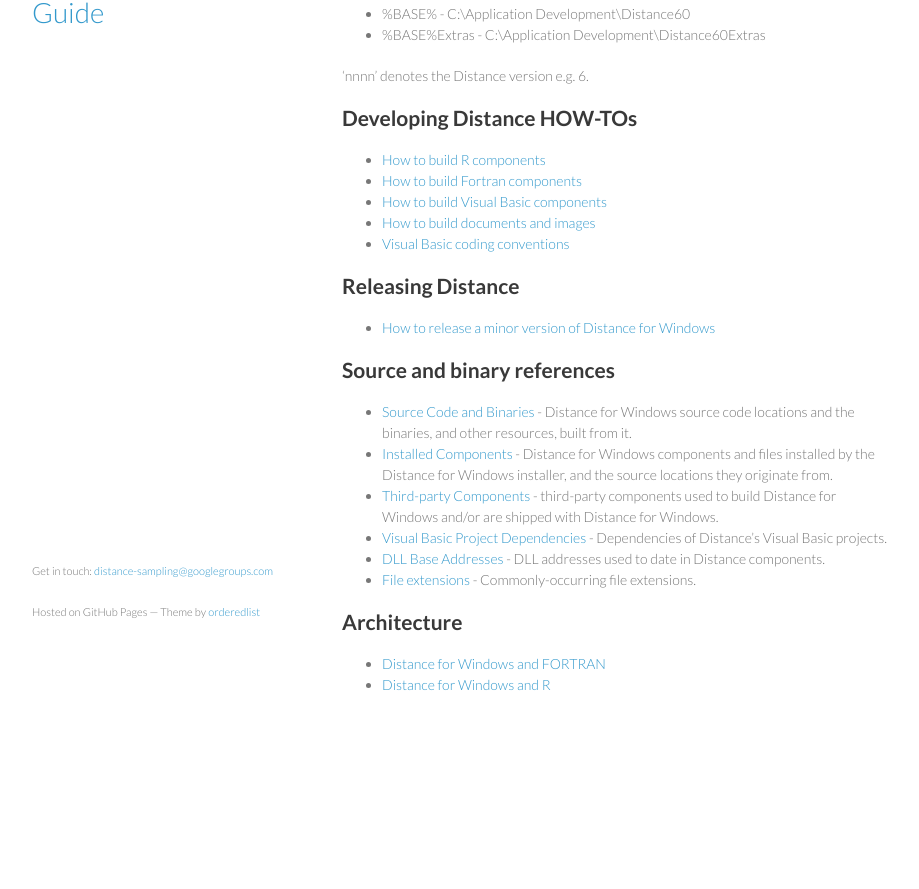
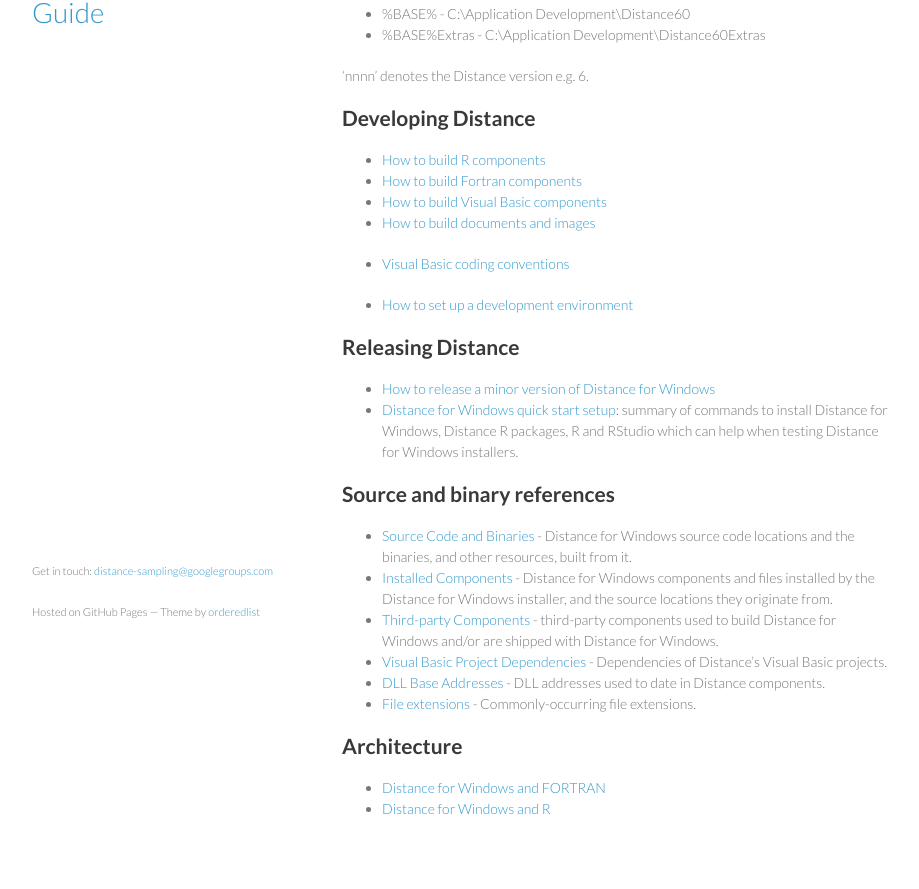
Before and after one commit to softwaresaved/distance-consultancy, a Jekyll site: the page built from index.md, in a window 1280 px wide. Shown: the part 209-1098 px from the top of the page, without its empty margins (178-1097 px from the left). Built offline with Jekyll 4.4.1, drawn with Linux system fonts in a browser that asks for light colours; before the commit the page ends 974 px from its top, so only the background shows below that.

Commit message:
Added links to developer/QuickStartSetup.html and developer/SetUpDevelopmentEnvironment.html

```diff
--- a/index.md
+++ b/index.md
@@ -13,19 +13,23 @@
 
 'nnnn' denotes the Distance version e.g. 6.
 
-Developing Distance HOW-TOs
----------------------------
+Developing Distance
+-------------------
 
 * [How to build R components](./developer/BuildR.html)
 * [How to build Fortran components](./developer/BuildFortran.html)
 * [How to build Visual Basic components](./developer/BuildVisualBasic.html)
 * [How to build documents and images](./developer/BuildDocumentsImages.html)
+
 * [Visual Basic coding conventions](./developer/VisualBasicCodingConventions.html)
+
+* [How to set up a development environment](./developer/SetUpDevelopmentEnvironment.html)
 
 Releasing Distance
 ------------------
 
 * [How to release a minor version of Distance for Windows](./developer/ReleaseMinor.html)
+* [Distance for Windows quick start setup](./developer/QuickStartSetup.html): summary of commands to install Distance for Windows, Distance R packages, R and RStudio which can help when testing Distance for Windows installers.
 
 Source and binary references
 ----------------------------
```
